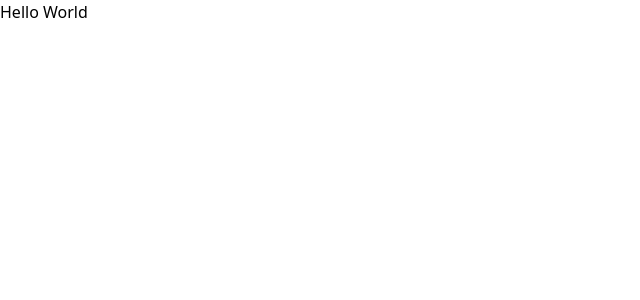
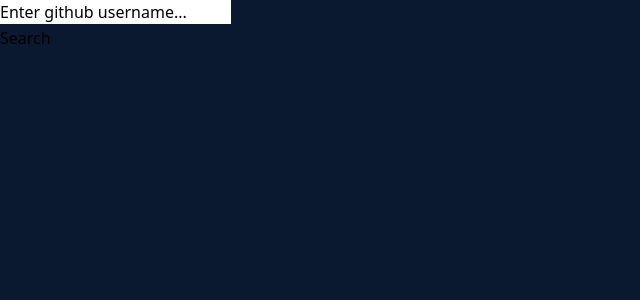
Before and after one commit to soydavidpaucar/react-typescript-github-profile-search, a React (Vite) app: page / in a window 1280 px wide. Shown: the top 300 px of the page, without its empty margins (0-640 px from the left). Built offline with nearby package versions, Linux system fonts and the light colour scheme.

Commit message:
:art: added Home page and styled container

```diff
--- a/src/App.tsx
+++ b/src/App.tsx
@@ -1,5 +1,11 @@
+import Home from './pages/Home';
+
 function GithubSearchProfileApp() {
-  return <h1>Hello World</h1>;
+  return (
+    <main className="max-h-screen bg-[#0a192f] h-screen">
+      <Home />
+    </main>
+  );
 }
 
 export default GithubSearchProfileApp;
```
